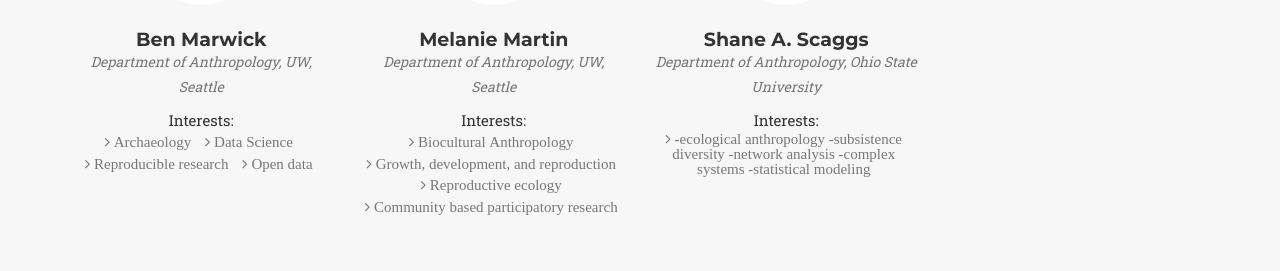
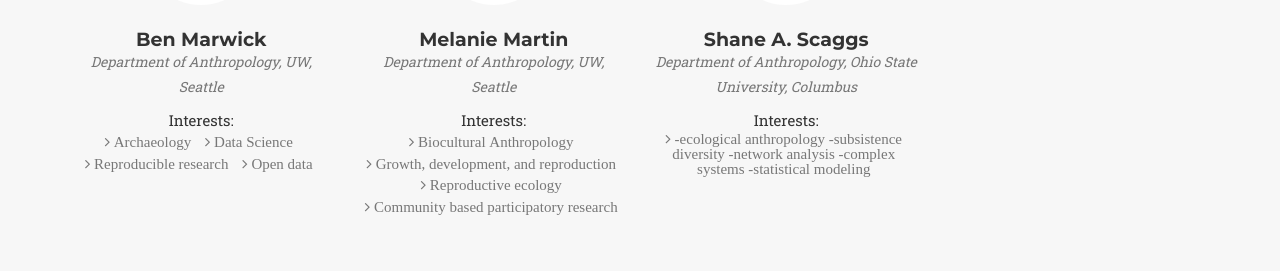
Before and after one commit to anthro-data-science/anthro-data-science.github.io, a Jekyll site: the page built from index.html, in a window 1280 px wide and 900 px high, scrolled down 3560 px. Shown: the part 363-634 px from the top of the window. Built offline with Jekyll 4.4.1, drawn with Linux system fonts in a browser that asks for light colours; some web fonts are replaced; grey boxes are pictures that could not be loaded.

Commit message:
Update members.yml
Added city to Shanes profile

```diff
--- a/_data/members.yml
+++ b/_data/members.yml
@@ -54,7 +54,7 @@
     - Reproductive ecology
     - Community based participatory research
 - name: Shane A. Scaggs
-  affiliation: Department of Anthropology, Ohio State University
+  affiliation: Department of Anthropology, Ohio State University, Columbus
   github: sascaggs
   interests:
     -ecological anthropology
```
